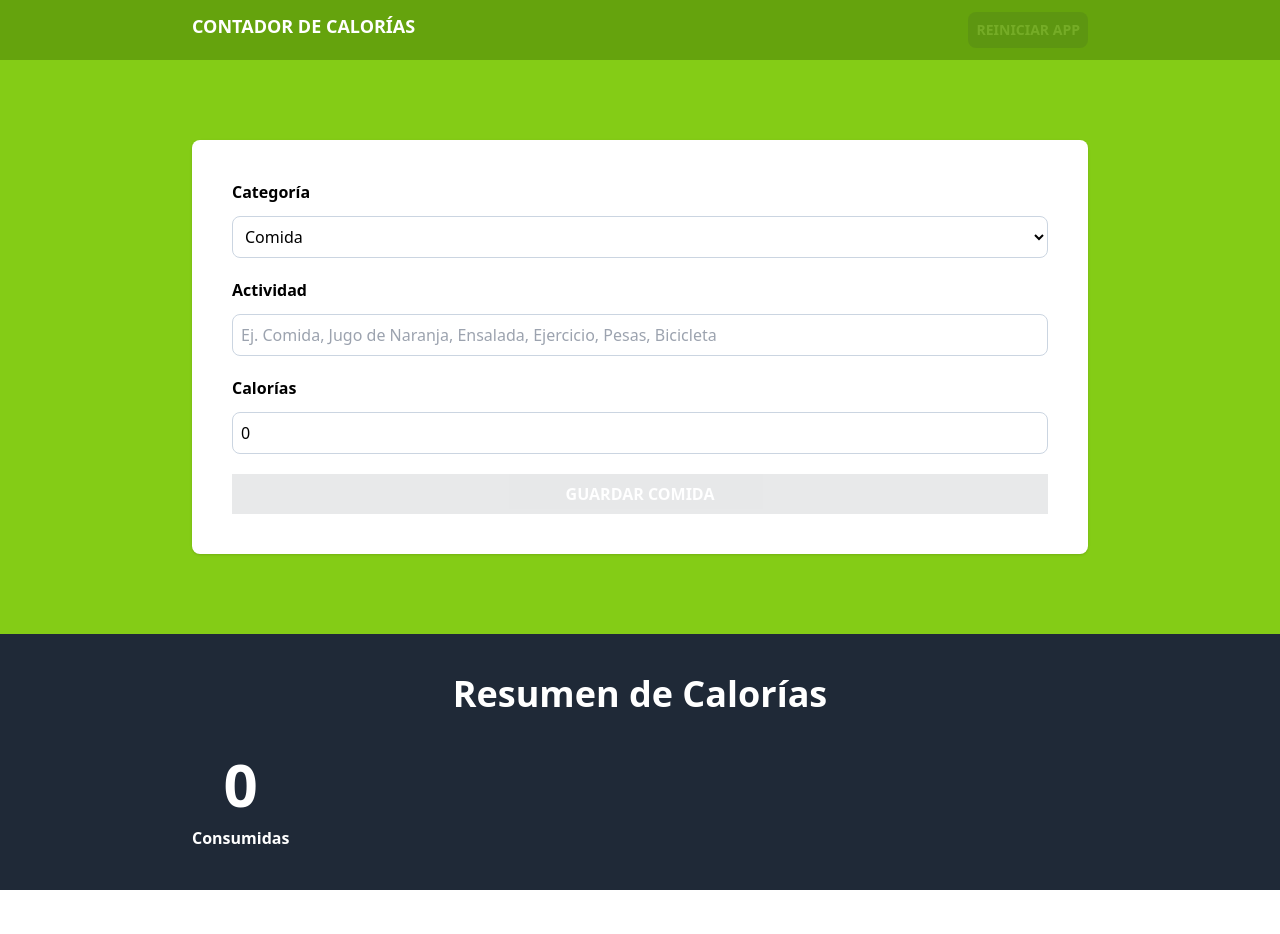
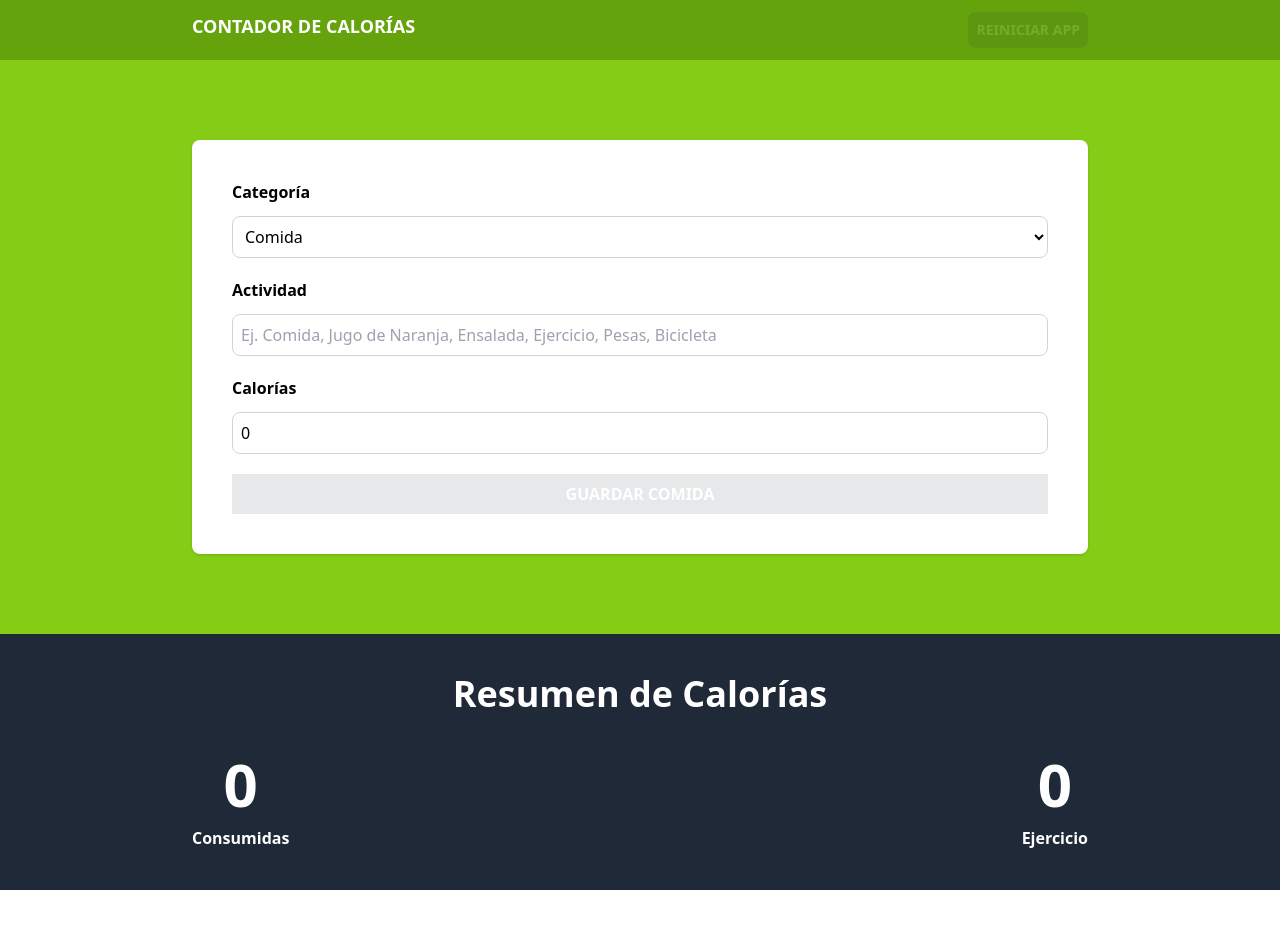
Before and after one commit to stan-mqz/calorie-tracker, a React app: page / in a window 1280 px wide. Shown: the top 934 px of the page. Built offline with nearby package versions, Linux system fonts and the light colour scheme; the HTML template or start-up script is replaced by a standard one.

Commit message:
created CalorieDisplay component which allows to show different data according to the props passed to it

```diff
--- /dev/null
+++ b/src/components/CalorieDisplay.tsx
@@ -0,0 +1,17 @@
+type CalorieDisplayProps = {
+    calories: number
+    text: string
+
+}
+
+export default function CalorieDisplay({calories, text}: CalorieDisplayProps) {
+  return (
+    <p className="text-white font-bold rounded-full grid grid-cols-1 gap-3 text-center">
+    <span className="font-black text-6xl text-orange">
+      {" "}
+      {calories}
+    </span>
+      {text}
+  </p>
+  )
+}
--- a/src/components/CalorieTracker.tsx
+++ b/src/components/CalorieTracker.tsx
@@ -1,12 +1,14 @@
 import { useMemo } from "react";
 import { Activity } from "../types/types";
+import CalorieDisplay from "./CalorieDisplay";
 
 type CalorieTrackerProps = {
   activities: Activity[];
 };
 
 export const CalorieTracker = ({ activities }: CalorieTrackerProps) => {
-  const caloriesConsumed = useMemo(
+
+    const caloriesConsumed = useMemo(
     () =>
       activities.reduce(
         (total, activity) =>
@@ -16,6 +18,17 @@ export const CalorieTracker = ({ activities }: CalorieTrackerProps) => {
     [activities]
   );
 
+  const caloriesBurned = useMemo(
+    () =>
+      activities.reduce(
+        (total, activity) =>
+          activity.cathegory === 2 ? total + activity.calories : total,
+        0
+      ),
+    [activities]
+  );
+
+
   return (
     <>
       <h2 className="text-4xl font-black text-white text-center">
@@ -23,13 +36,15 @@ export const CalorieTracker = ({ activities }: CalorieTrackerProps) => {
       </h2>
 
       <div className="flex flex-col items-center md:flex-row md:justify-between gap-5 mt-10">
-        <p className="text-white font-bold rounded-full grid grid-cols-1 gap-3 text-center">
-          <span className="font-black text-6xl text-orange">
-            {" "}
-            {caloriesConsumed}
-          </span>
-            Consumidas
-        </p>
+
+        <CalorieDisplay
+            calories={caloriesConsumed}
+            text="Consumidas"
+        />
+        <CalorieDisplay
+            calories={caloriesBurned}
+            text="Ejercicio"
+        />
       </div>
     </>
   );
```
